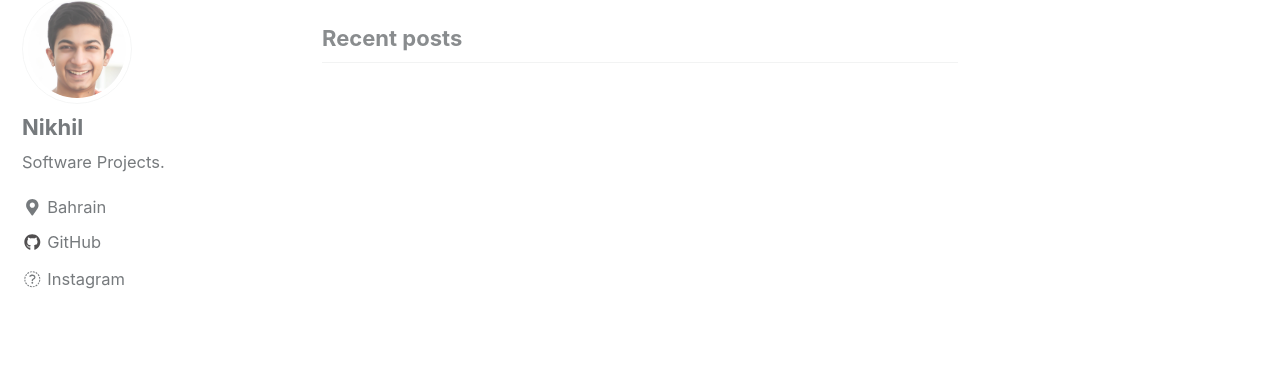
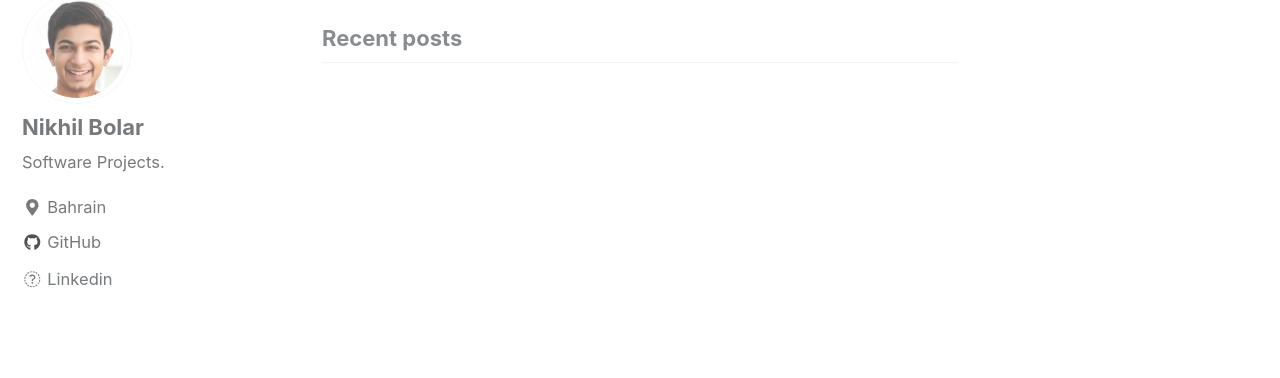
Before and after one commit to nbolar/nbolar.github.io, a Jekyll site: the page built from index.html, in a window 1280 px wide. Shown: the part 117-495 px from the top of the page. Built offline with Jekyll 4.4.1, drawn with Linux system fonts in a browser that asks for light colours; cached includes are drawn as plain includes; the list of posts is cut into pages by our own code.

Commit message:
Update _config.yml

```diff
--- a/_config.yml
+++ b/_config.yml
@@ -106,7 +106,7 @@ analytics:
 
 # Site Author
 author:
-  name             : "Nikhil"
+  name             : "Nikhil Bolar"
   avatar           : "/images/photo1.jpg"# path of avatar image, e.g. "/assets/images/bio-photo.jpg"
   bio              : "Software Projects."
   location         : "Bahrain"
@@ -130,7 +130,7 @@ author:
     - label: "Instagram"
       icon: "fab fa-fw fa-instagram"
       # url: "https://instagram.com/"
-    - label: "Instagram"
+    - label: "Linkedin"
       icon: "fab fa-fw fa-linkedin-square"
       url: "https://linkedin.com/in/nikhilbolar"
 
```
